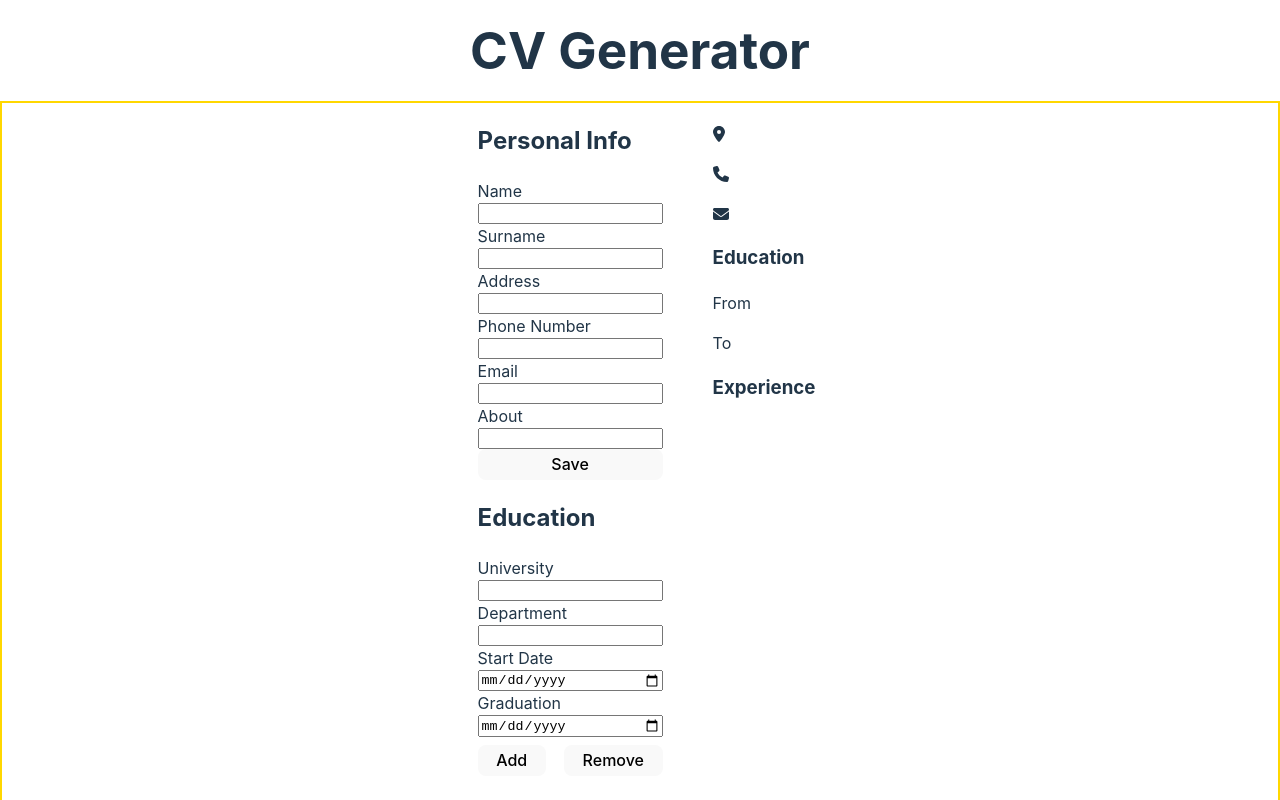
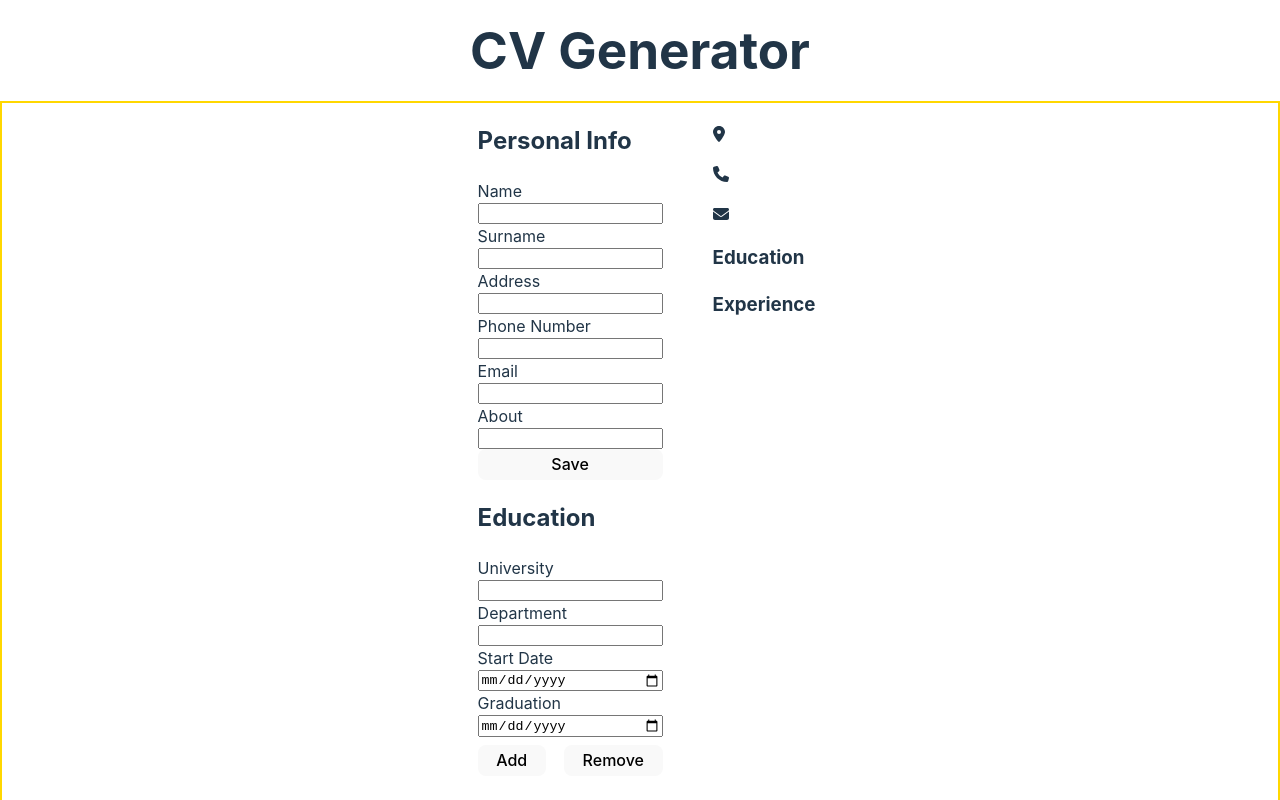
Before and after one commit to mbdeviant/resume-generator, a React (Vite) app: page / in a window 1280 px wide. Shown: the top 800 px of the page. Built offline with nearby package versions, Linux system fonts and the light colour scheme.

Commit message:
create map function to render every incoming data

```diff
--- a/src/components/CVPreview/EducationPreview.jsx
+++ b/src/components/CVPreview/EducationPreview.jsx
@@ -2,10 +2,14 @@ export default function EducationPreview({ educationInfo }) {
   return (
     <section aria-label="Education Preview" className="educationPreview">
       <h3>Education</h3>
-      <p>{educationInfo.university}</p>
-      <p>{educationInfo.department}</p>
-      <p>From {educationInfo.startDate}</p>
-      <p>To {educationInfo.graduation}</p>
+      {educationInfo.map((education, index) => (
+        <div key={index} className="educationItem">
+          <p>{education.university}</p>
+          <p>{education.department}</p>
+          <p>From {education.startDate}</p>
+          <p>To {education.graduation}</p>
+        </div>
+      ))}
     </section>
   );
 }
```
